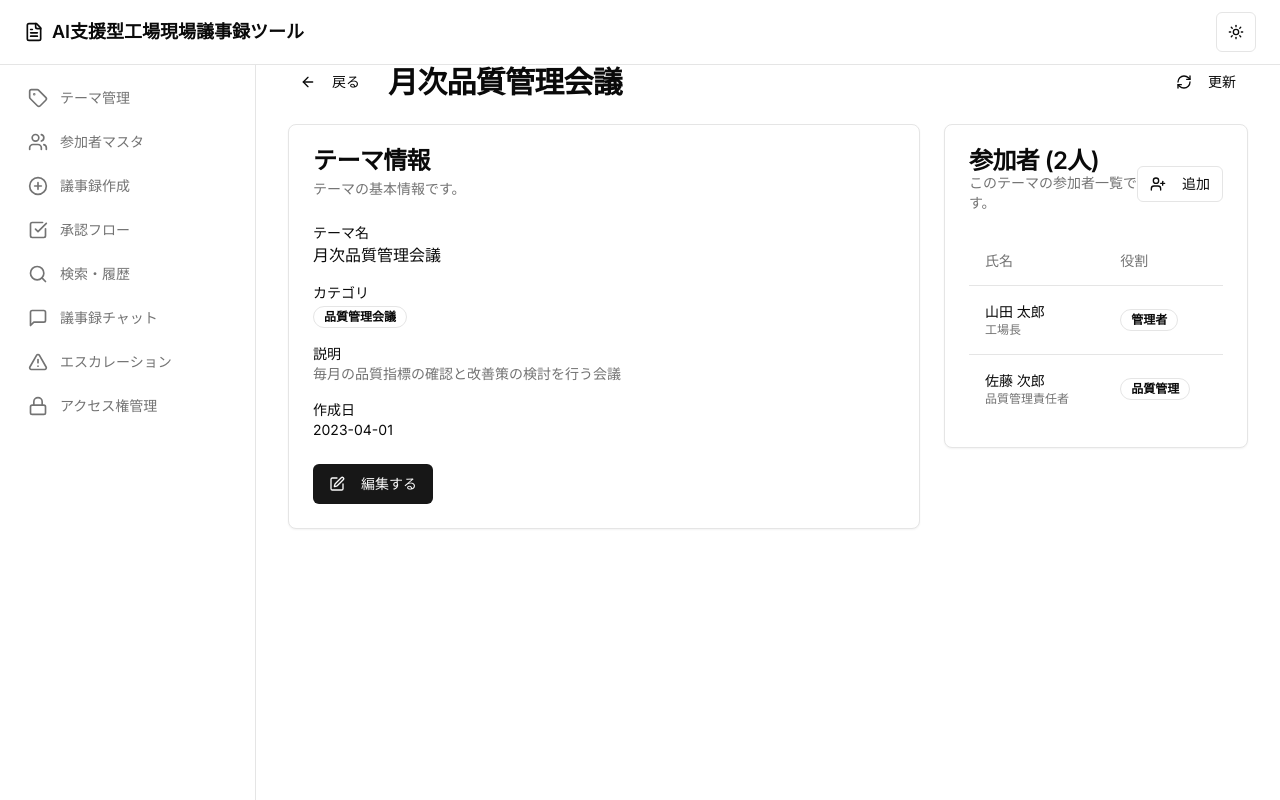
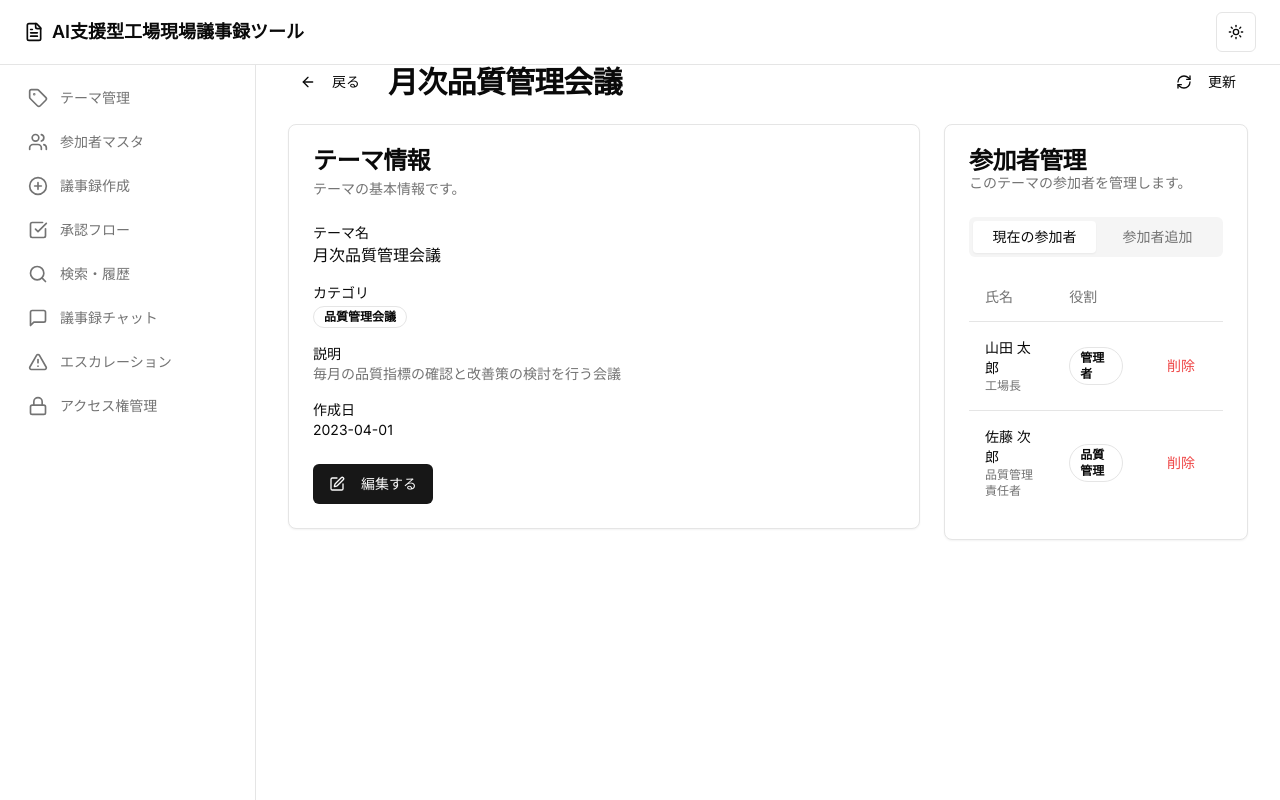
Before and after one commit to takurouchino/v0-ube-minutes-generator, a Next.js app: page /themes/1 in a window 1280 px wide. Built offline with nearby package versions, Linux system fonts and the light colour scheme.

Commit message:
feat: add participant addition tab to theme detail page
Add tab to add participants to theme details.

#VERCEL_SKIP

Co-authored-by: null <176725016+takurouchino@users.noreply.github.com>

```diff
--- a/app/themes/[id]/page.tsx
+++ b/app/themes/[id]/page.tsx
@@ -6,9 +6,19 @@ import { Button } from "@/components/ui/button"
 import { Card, CardContent, CardDescription, CardHeader, CardTitle } from "@/components/ui/card"
 import { Badge } from "@/components/ui/badge"
 import { Table, TableBody, TableCell, TableHead, TableHeader, TableRow } from "@/components/ui/table"
+import { Tabs, TabsContent, TabsList, TabsTrigger } from "@/components/ui/tabs"
+import { Checkbox } from "@/components/ui/checkbox"
 import { ArrowLeft, Edit, UserPlus, RefreshCw } from "lucide-react"
 import Link from "next/link"
-import { getThemes, getParticipantsByTheme, type Theme, type Participant } from "@/lib/local-storage"
+import {
+  getThemes,
+  getParticipantsByTheme,
+  getParticipantsNotInTheme,
+  addParticipantToTheme,
+  removeParticipantFromTheme,
+  type Theme,
+  type Participant,
+} from "@/lib/local-storage"
 import { useToast } from "@/components/ui/use-toast"
 
 export default function ThemeDetailPage({ params }: { params: { id: string } }) {
@@ -16,9 +26,12 @@ export default function ThemeDetailPage({ params }: { params: { id: string } })
   const { toast } = useToast()
   const [theme, setTheme] = useState<Theme | null>(null)
   const [participants, setParticipants] = useState<Participant[]>([])
+  const [availableParticipants, setAvailableParticipants] = useState<Participant[]>([])
+  const [selectedParticipants, setSelectedParticipants] = useState<string[]>([])
   const [loading, setLoading] = useState(true)
   const [error, setError] = useState<string | null>(null)
   const [refreshKey, setRefreshKey] = useState(0) // 強制的に再レンダリングするためのキー
+  const [activeTab, setActiveTab] = useState("current")
 
   // データを再読み込みする関数
   const refreshData = () => {
@@ -42,6 +55,10 @@ export default function ThemeDetailPage({ params }: { params: { id: string } })
           // テーマに参加している参加者を取得
           const themeParticipants = getParticipantsByTheme(foundTheme.id)
           setParticipants(themeParticipants)
+
+          // テーマに参加していない参加者を取得
+          const notInTheme = getParticipantsNotInTheme(foundTheme.id)
+          setAvailableParticipants(notInTheme)
         } else {
           setError("テーマが見つかりませんでした")
           // 少し待ってからリダイレクト
@@ -57,6 +74,73 @@ export default function ThemeDetailPage({ params }: { params: { id: string } })
 
     loadData()
   }, [params.id, router, refreshKey]) // refreshKeyを依存配列に追加
+
+  // 参加者の選択状態を切り替え
+  const toggleParticipant = (participantId: string) => {
+    setSelectedParticipants((prev) =>
+      prev.includes(participantId) ? prev.filter((id) => id !== participantId) : [...prev, participantId],
+    )
+  }
+
+  // 選択した参加者をテーマに追加
+  const handleAddParticipants = () => {
+    if (!theme) return
+    if (selectedParticipants.length === 0) {
+      toast({
+        title: "参加者が選択されていません",
+        description: "追加する参加者を選択してください",
+        variant: "destructive",
+      })
+      return
+    }
+
+    try {
+      // 選択した参加者をテーマに追加
+      selectedParticipants.forEach((participantId) => {
+        addParticipantToTheme(theme.id, participantId)
+      })
+
+      toast({
+        title: "参加者を追加しました",
+        description: `${selectedParticipants.length}名の参加者をテーマに追加しました`,
+      })
+
+      // 選択をリセット
+      setSelectedParticipants([])
+      // データを再読み込み
+      refreshData()
+    } catch (error) {
+      console.error("Failed to add participants:", error)
+      toast({
+        title: "エラー",
+        description: "参加者の追加に失敗しました",
+        variant: "destructive",
+      })
+    }
+  }
+
+  // 参加者をテーマから削除
+  const handleRemoveParticipant = (participantId: string) => {
+    if (!theme) return
+    if (confirm("この参加者をテーマから削除してもよろしいですか？")) {
+      try {
+        removeParticipantFromTheme(theme.id, participantId)
+        toast({
+          title: "参加者を削除しました",
+          description: "参加者をテーマから削除しました",
+        })
+        // データを再読み込み
+        refreshData()
+      } catch (error) {
+        console.error("Failed to remove participant:", error)
+        toast({
+          title: "エラー",
+          description: "参加者の削除に失敗しました",
+          variant: "destructive",
+        })
+      }
+    }
+  }
 
   if (loading) {
     return (
@@ -143,17 +227,18 @@ export default function ThemeDetailPage({ params }: { params: { id: string } })
           <Card>
             <CardHeader className="flex flex-row items-center justify-between">
               <div>
-                <CardTitle>参加者 ({participants.length}人)</CardTitle>
-                <CardDescription>このテーマの参加者一覧です。</CardDescription>
+                <CardTitle>参加者管理</CardTitle>
+                <CardDescription>このテーマの参加者を管理します。</CardDescription>
               </div>
-              <Button variant="outline" size="sm" asChild>
-                <Link href={`/themes/${theme.id}/edit`}>
-                  <UserPlus className="mr-2 h-4 w-4" />
-                  追加
-                </Link>
-              </Button>
             </CardHeader>
             <CardContent>
+              <Tabs value={activeTab} onValueChange={setActiveTab}>
+                <TabsList className="grid w-full grid-cols-2 mb-4">
+                  <TabsTrigger value="current">現在の参加者</TabsTrigger>
+                  <TabsTrigger value="add">参加者追加</TabsTrigger>
+                </TabsList>
+
+                <TabsContent value="current">
                   {participants.length === 0 ? (
                     <div className="text-center py-4 text-muted-foreground">参加者がいません</div>
                   ) : (
@@ -162,6 +247,7 @@ export default function ThemeDetailPage({ params }: { params: { id: string } })
                         <TableRow>
                           <TableHead>氏名</TableHead>
                           <TableHead>役割</TableHead>
+                          <TableHead></TableHead>
                         </TableRow>
                       </TableHeader>
                       <TableBody>
@@ -176,11 +262,69 @@ export default function ThemeDetailPage({ params }: { params: { id: string } })
                             <TableCell>
                               <Badge variant="outline">{participant.role}</Badge>
                             </TableCell>
+                            <TableCell>
+                              <Button
+                                variant="ghost"
+                                size="sm"
+                                onClick={() => handleRemoveParticipant(participant.id)}
+                                className="text-red-500 hover:text-red-700"
+                              >
+                                削除
+                              </Button>
+                            </TableCell>
                           </TableRow>
                         ))}
                       </TableBody>
                     </Table>
                   )}
+                </TabsContent>
+
+                <TabsContent value="add">
+                  {availableParticipants.length === 0 ? (
+                    <div className="text-center py-4 text-muted-foreground">
+                      追加できる参加者がいません。
+                      <Link href="/participants/new" className="ml-2 text-primary hover:underline">
+                        新しい参加者を登録する
+                      </Link>
+                    </div>
+                  ) : (
+                    <>
+                      <div className="space-y-4">
+                        <div className="border rounded-md p-4 max-h-[300px] overflow-y-auto">
+                          {availableParticipants.map((participant) => (
+                            <div
+                              key={participant.id}
+                              className="flex items-center space-x-2 py-2 border-b last:border-0"
+                            >
+                              <Checkbox
+                                id={`participant-${participant.id}`}
+                                checked={selectedParticipants.includes(participant.id)}
+                                onCheckedChange={() => toggleParticipant(participant.id)}
+                              />
+                              <div>
+                                <label htmlFor={`participant-${participant.id}`} className="font-medium cursor-pointer">
+                                  {participant.name}
+                                </label>
+                                <div className="text-xs text-muted-foreground">
+                                  {participant.position} - {participant.role}
+                                </div>
+                              </div>
+                            </div>
+                          ))}
+                        </div>
+                        <Button
+                          onClick={handleAddParticipants}
+                          disabled={selectedParticipants.length === 0}
+                          className="w-full"
+                        >
+                          <UserPlus className="mr-2 h-4 w-4" />
+                          選択した参加者を追加 ({selectedParticipants.length}名)
+                        </Button>
+                      </div>
+                    </>
+                  )}
+                </TabsContent>
+              </Tabs>
             </CardContent>
           </Card>
         </div>
```
Lines whose indentation alone changed are shown as unchanged.
